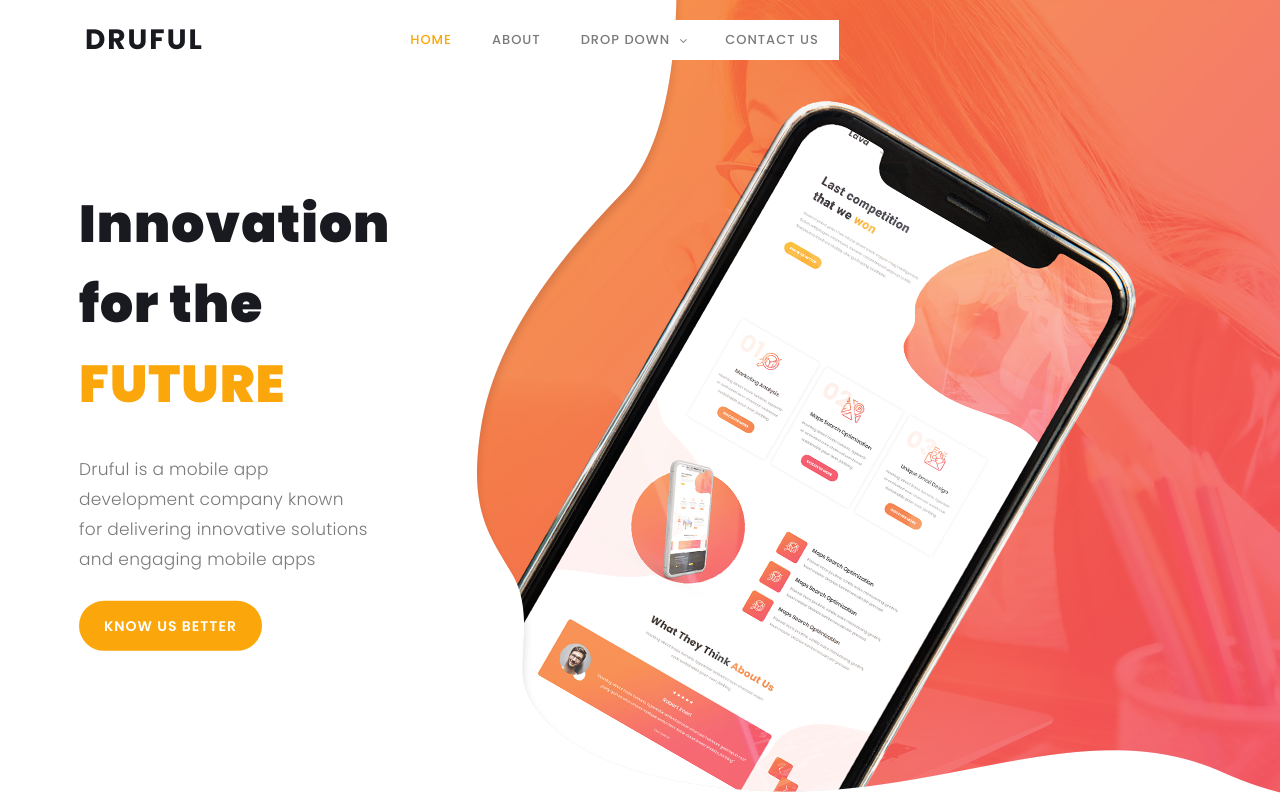
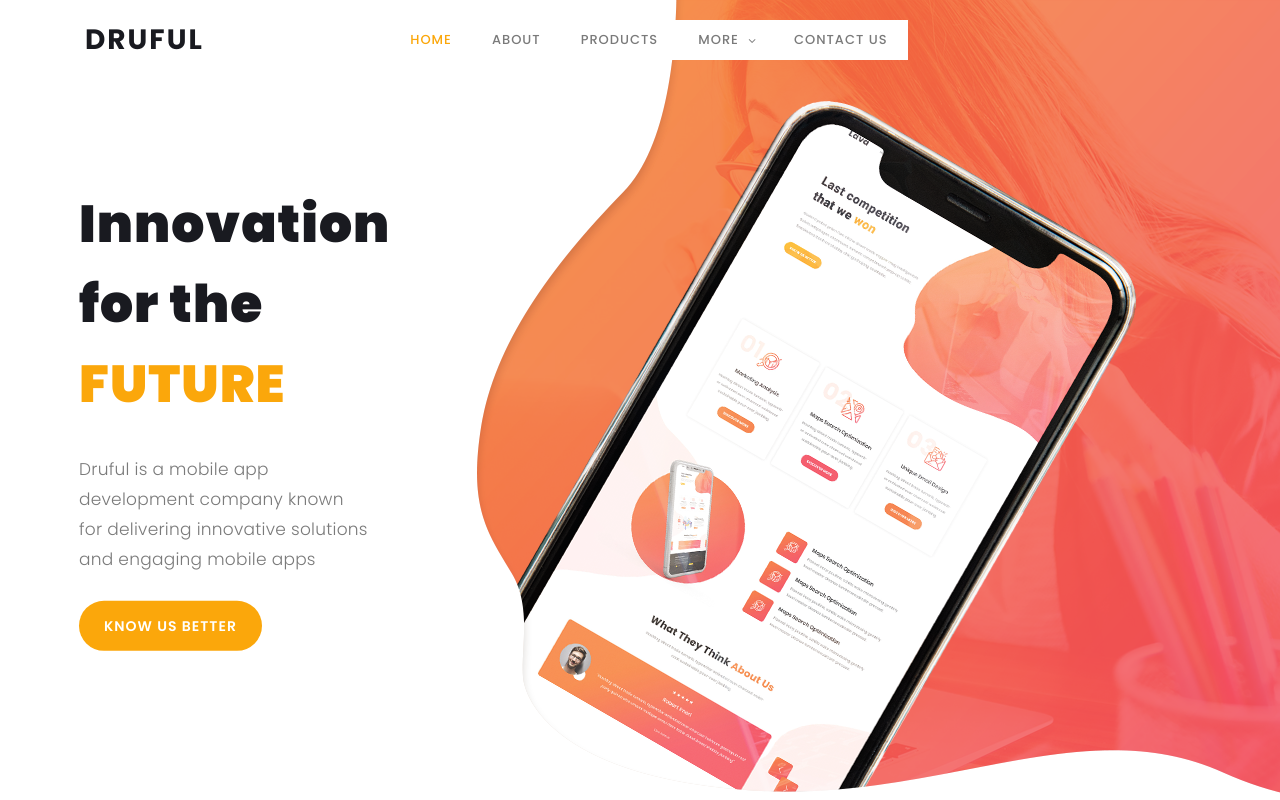
Before and after one commit to LieutenantR/lieutenantr.github.io, a plain HTML site: page index.html in a window 1280 px wide. Shown: the top 800 px of the page. Drawn offline with Linux system fonts and the light colour scheme.

Commit message:
adding product

```diff
--- a/index.html
+++ b/index.html
@@ -57,9 +57,10 @@
                         <ul class="nav">
                             <li class="scroll-to-section"><a href="#welcome" class="menu-item">Home</a></li>
                             <li class="scroll-to-section"><a href="#about" class="menu-item">About</a></li>
+							<li class="scroll-to-section"><a href="#promotion" class="menu-item">Products</a></li>
                             </li>
                             <li class="submenu">
-                                <a href="javascript:;">Drop Down</a>
+                                <a href="javascript:;">More</a>
                                 <ul>
                                     <li><a href="/demo.html" class="menu-item">About Us</a></li>
                                     <li><a href="" class="menu-item">Features</a></li>
```
